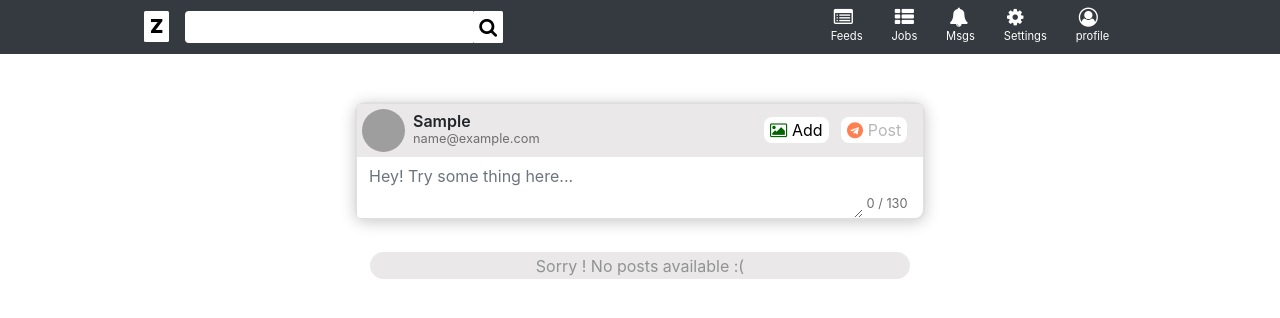
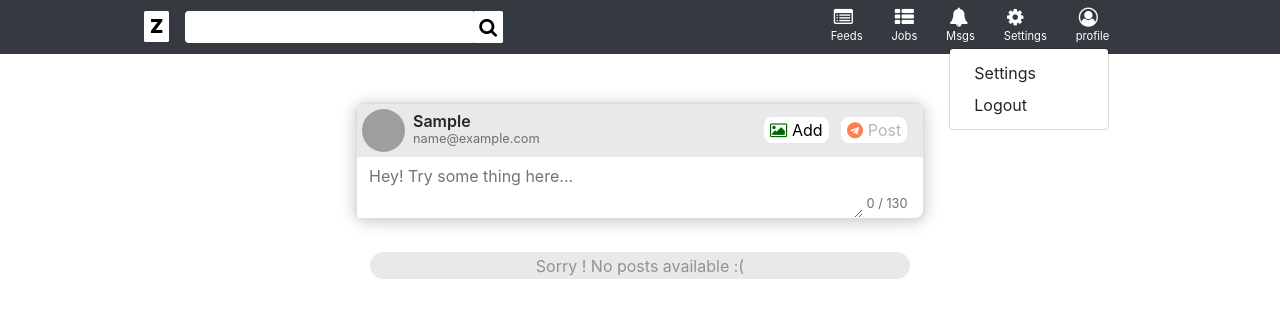
Before and after one commit to goutham9032/Mockfb, a Django app: page / in a window 1280 px wide, after a click on "profile". Shown: the top 318 px of the page. Run offline with Django 3.2, Linux system fonts and the light colour scheme; the visitor is signed in with stand-in values (Sample User, id 1); data comes from the database, SQL or seed files in the repository; data that the repository does not hold is empty; parts of the project's set-up code (start-up, migrations or seed data) failed here and were passed over; some libraries are stand-ins or nearby versions; grey boxes are pictures that could not be loaded.

Commit message:
added logout to dropdown

```diff
--- a/static/css/home.css
+++ b/static/css/home.css
@@ -224,3 +224,6 @@ input[type="file"]{
 .signup .row{
   transform: translatey(20%)!important;
 }
+.profile_dropdown{
+    padding:0!important;
+}
--- a/templates/home_navbar.html
+++ b/templates/home_navbar.html
@@ -36,10 +36,16 @@
        </div>
     </li>
     <li class="nav-item">
-       <div class="right-nav-div">
+       <div class="right-nav-div dropdown-toggle pointer" data-toggle="dropdown">
         <i class="fa fa-user-circle-o" aria-hidden="true"></i>
         <span>profile</span>
        </div>
+	   <div class="dropdown profile_dropdown">
+			  <div class="dropdown-menu dropdown-menu-right">
+				<a class="dropdown-item" href="#">Settings</a>
+				<a class="dropdown-item logout" href="/accounts/logout/?next={{ request.path | urlencode }}">Logout</a>
+			  </div>
+	   </div>
     </li>
   </ul>
 </nav>
```
